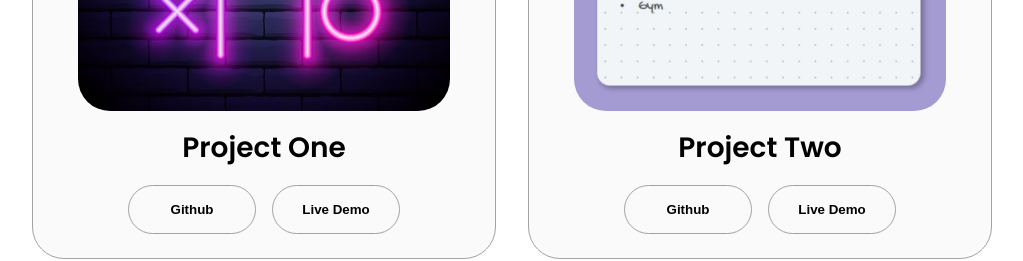
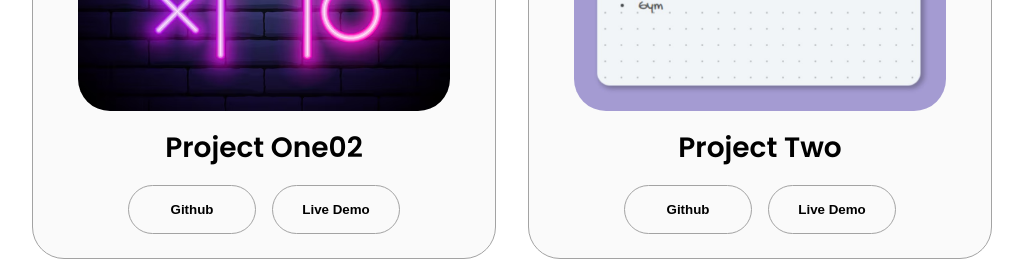
Before and after one commit to Seraj28/Portfolio-App, a plain HTML site: page index.html in a window 1280 px wide. Shown: the part 2880-3141 px from the top of the page, without its empty margins (128-1151 px from the left). Drawn offline with Linux system fonts and the light colour scheme.

```diff
--- a/index.html
+++ b/index.html
@@ -296,7 +296,7 @@
                 class="project-img"
               />
             </div>
-            <h2 class="experience-sub-title project-title">Project One</h2>
+            <h2 class="experience-sub-title project-title">Project One02</h2>
             <div class="btn-container">
               <button
                 class="btn btn-color-2 project-btn"
```
